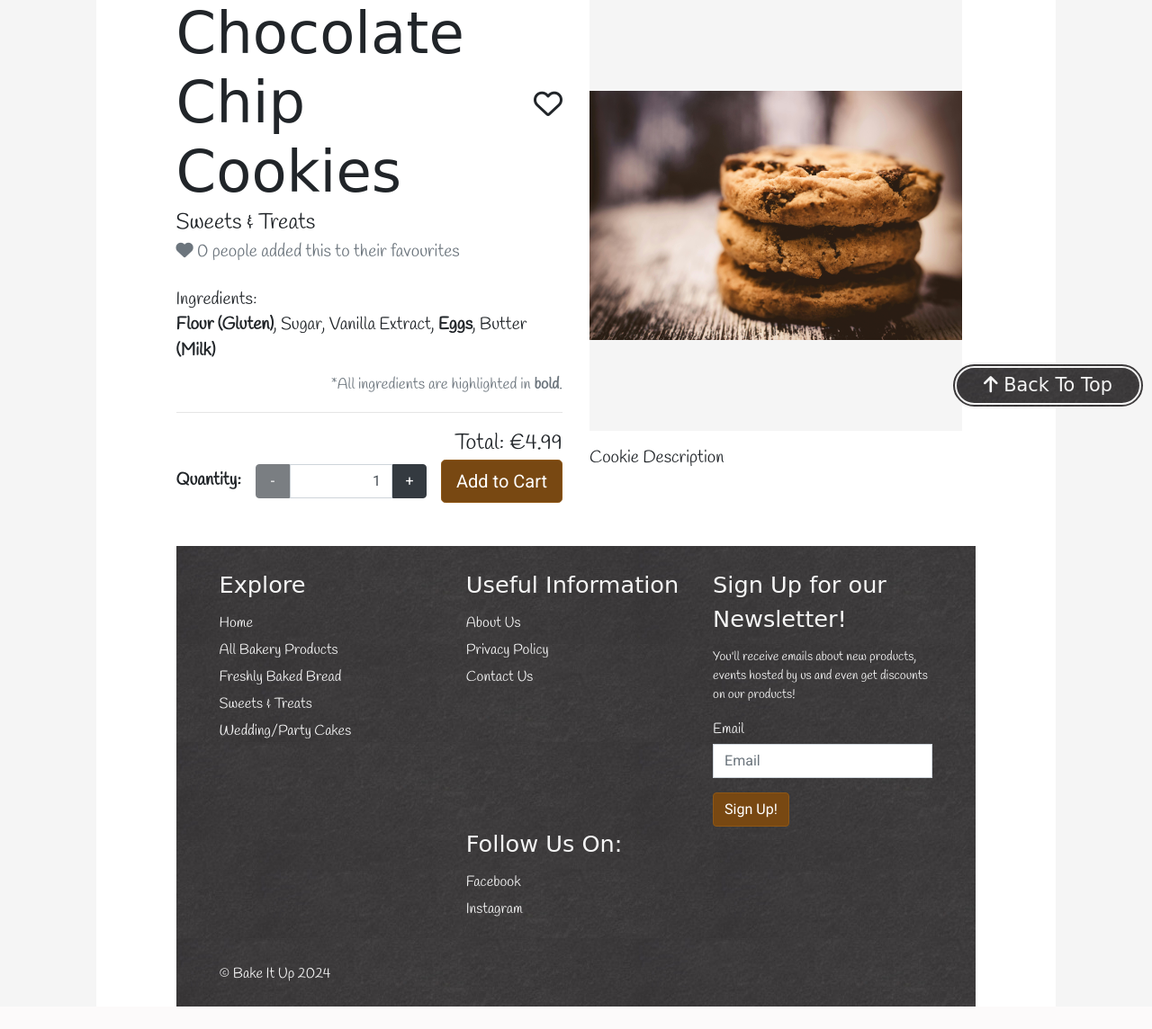
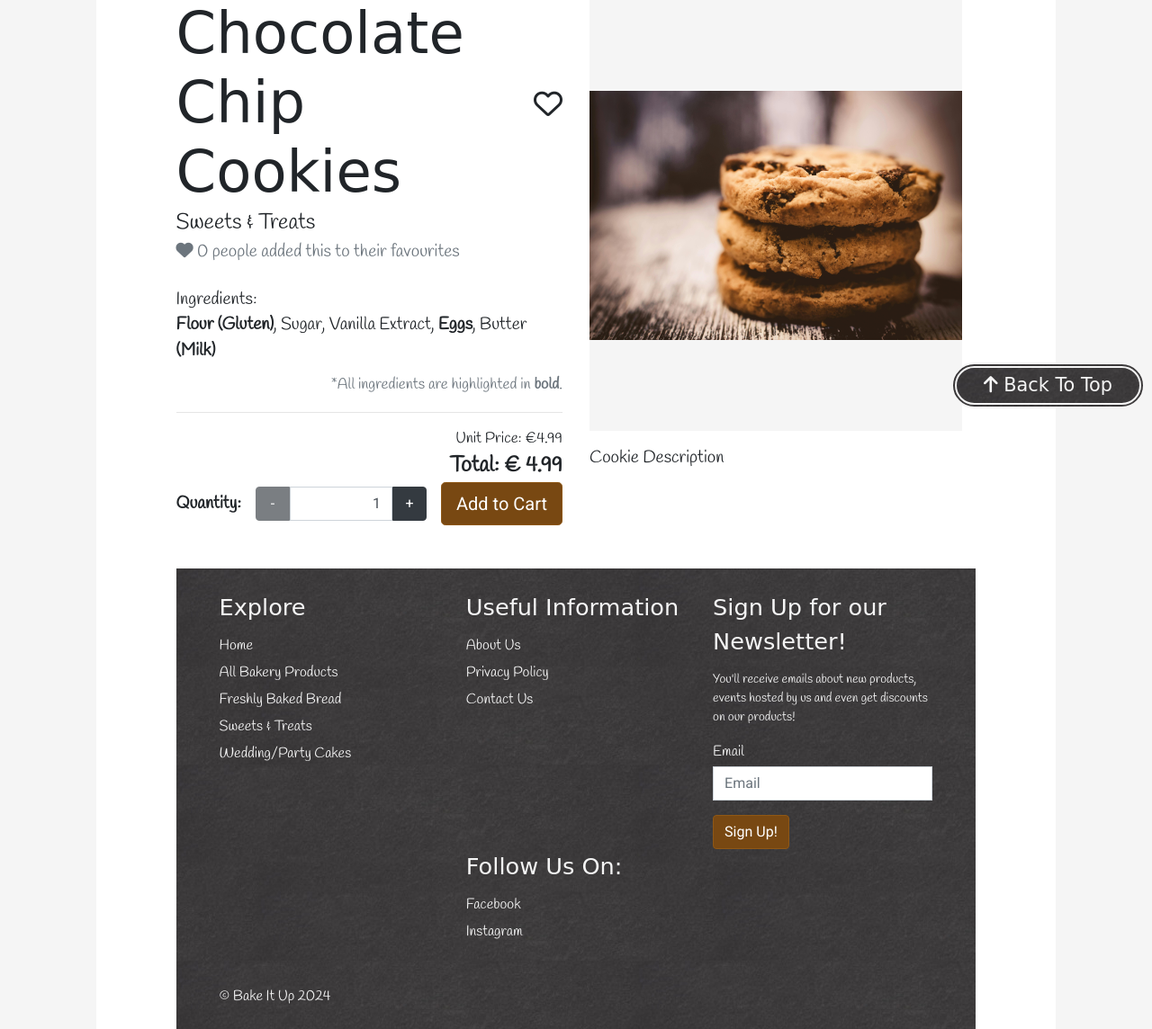
Before and after one commit to ShaneByrne0963/bake-it-up, a Django app: a page that uses products/templates/products/product_detail.html in a window 1280 px wide. Shown: the part 396-1540 px from the top of the page at 90% size. Before the commit the page ends 1515 px from the top, so only its background shows below. Run offline with Django 5.2, Linux system fonts and the light colour scheme; data comes from the database, SQL or seed files in the repository; some libraries are stand-ins or nearby versions; some web fonts are replaced.

Commit message:
Add item subtotal update on quantity update

```diff
--- a/products/templates/products/product_detail.html
+++ b/products/templates/products/product_detail.html
@@ -32,15 +32,21 @@
                     <div id="product-image-mobile" class="d-block d-lg-none"></div>
                 </div>
                 <div>
-                    <div id="product-detail-price" class="text-right">Total: &euro;{{ product.price }}</div>
+                    <div class="small text-right">Unit Price: &euro;{{ product.price }}</div>
+                    <div id="product-detail-price" class="text-right font-weight-bold">Total: &euro;
+                        <span id="total-price">{{ product.price }}</span>
+                    </div>
                     <form id="qty-selector" method="POST">
                         {% csrf_token %}
                         <label for="product-quantity" class="mb-0"><strong>Quantity:</strong></label>
                         <div class="mx-xl-3 mb-3 mb-xl-0">
                             <div class="qty-input-group w-100">
                                 <button type="button" class="btn btn-dark qty-subtract">-</button>
+
                                 <input type="number" id="product-quantity" class="form-control qty-number text-right"
-                                    name="quantity" value="1" min="1" max="99">
+                                    name="quantity" value="1" min="1" max="99"
+                                    data-price="{{ product.price }}" data-update="#total-price">
+
                                 <button type="button" class="btn btn-dark qty-add">+</button>
                             </div>
                         </div>
--- a/static/js/script.js
+++ b/static/js/script.js
@@ -67,6 +67,13 @@ function updateQuantity(target, value) {
     $(inputParent).find('.qty-subtract').prop('disabled', currentVal == minVal);
     $(inputParent).find('.qty-add').prop('disabled', currentVal == maxVal);
 
+    // Apply the (quantity * price) value to a target, if one exists
+    console.log($(numberInput.data('update')));
+    if (numberInput.data('update')) {
+        let unitPrice = parseFloat(numberInput.data('price'));
+        $(numberInput.data('update')).text((unitPrice * currentVal).toFixed(2));
+    }
+
     numberInput.val(currentVal);
 }
 
```
